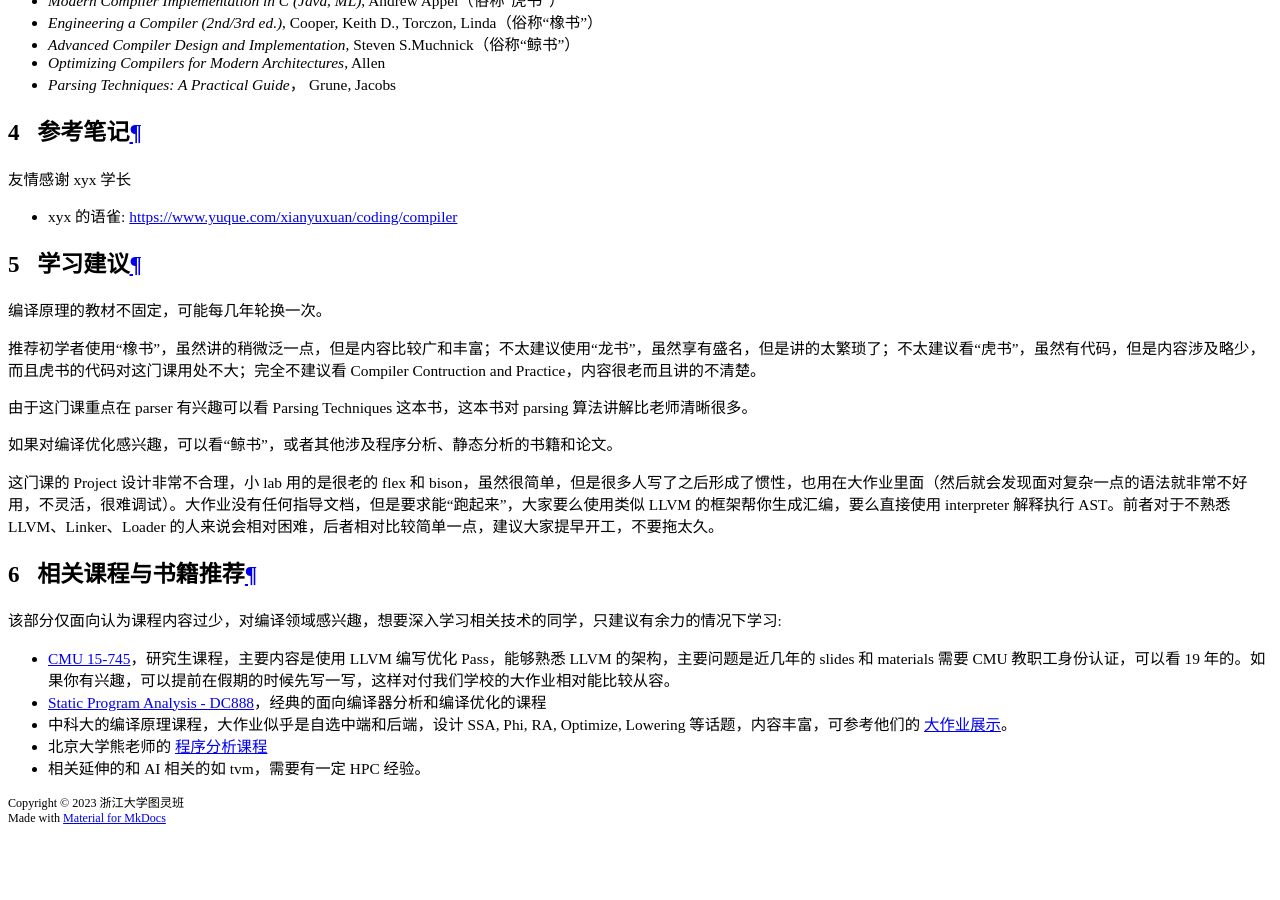
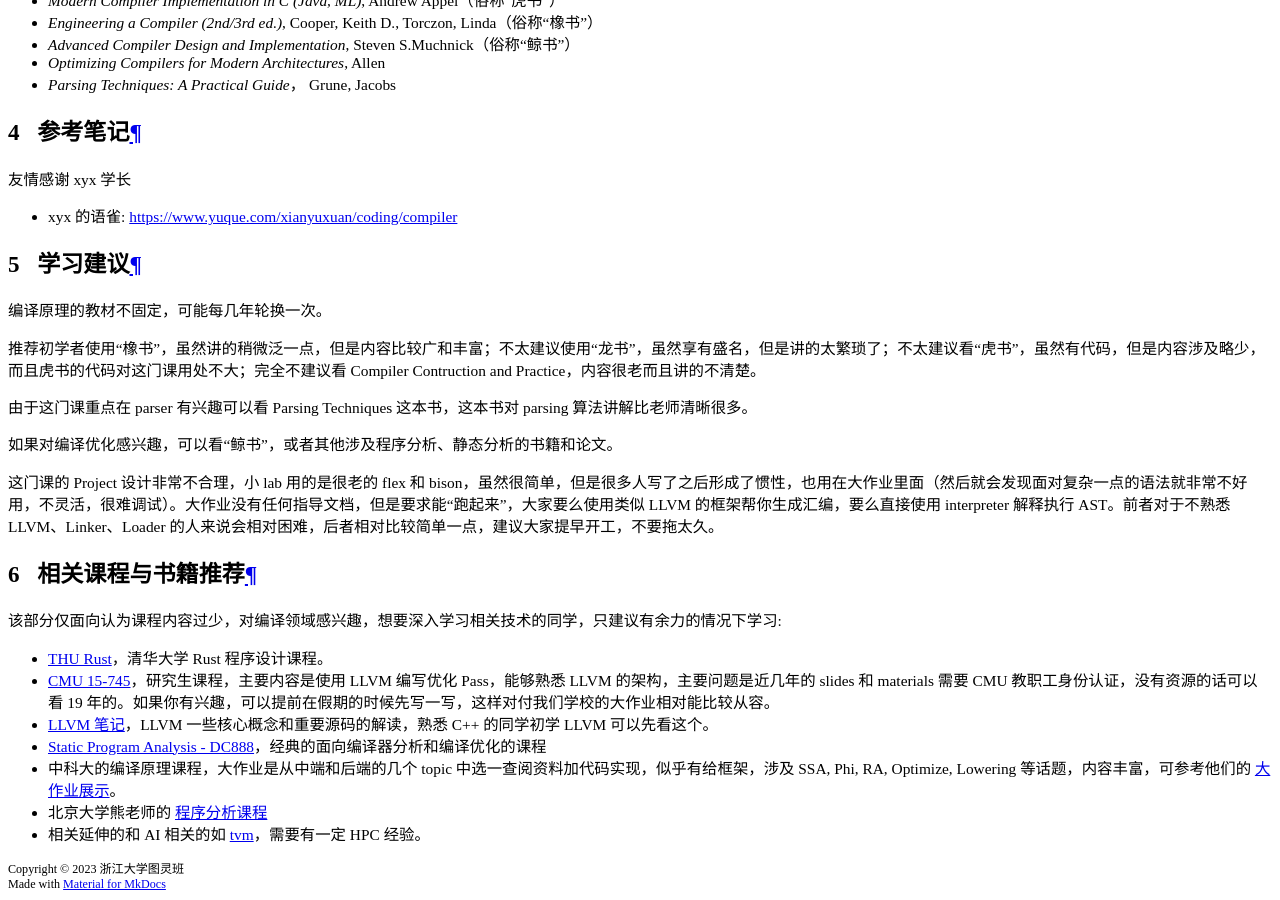
Before and after one commit to ZJU-Turing/TuringCourses, an MkDocs documentation site: the page built from docs/major_mandatory/compilers_principles/index.md, in a window 1280 px wide and 900 px high, scrolled down 17764 px. Built offline with MkDocs 1.6.1 and Material for MkDocs 9.7.7, drawn with Linux system fonts in a browser that asks for light colours; comment, search, counter and statistics services are not loaded; before the commit the page ends 18598 px from its top, so only the background shows below that.

Commit message:
refine docs

```diff
--- a/docs/major_mandatory/compilers_principles/index.md
+++ b/docs/major_mandatory/compilers_principles/index.md
@@ -55,8 +55,10 @@ Project 分两个小 lab 和一个大作业，小 lab 是用 flex 写 tokenzier
 
 该部分仅面向认为课程内容过少，对编译领域感兴趣，想要深入学习相关技术的同学，只建议有余力的情况下学习:
 
-- [CMU 15-745](https://www.cs.cmu.edu/afs/cs/academic/class/15745-s19/www/)，研究生课程，主要内容是使用 LLVM 编写优化 Pass，能够熟悉 LLVM 的架构，主要问题是近几年的 slides 和 materials 需要 CMU 教职工身份认证，可以看 19 年的。如果你有兴趣，可以提前在假期的时候先写一写，这样对付我们学校的大作业相对能比较从容。
+- [THU Rust](https://lab.cs.tsinghua.edu.cn/rust/)，清华大学 Rust 程序设计课程。
+- [CMU 15-745](https://www.cs.cmu.edu/afs/cs/academic/class/15745-s19/www/)，研究生课程，主要内容是使用 LLVM 编写优化 Pass，能够熟悉 LLVM 的架构，主要问题是近几年的 slides 和 materials 需要 CMU 教职工身份认证，没有资源的话可以看 19 年的。如果你有兴趣，可以提前在假期的时候先写一写，这样对付我们学校的大作业相对能比较从容。
+- [LLVM 笔记](https://www.cnblogs.com/Five100Miles/)，LLVM 一些核心概念和重要源码的解读，熟悉 C++ 的同学初学 LLVM 可以先看这个。
 - [Static Program Analysis - DC888](https://homepages.dcc.ufmg.br/~fernando/classes/dcc888/)，经典的面向编译器分析和编译优化的课程
-- 中科大的编译原理课程，大作业似乎是自选中端和后端，设计 SSA, Phi, RA, Optimize, Lowering 等话题，内容丰富，可参考他们的 [大作业展示](https://space.bilibili.com/273391839)。
+- 中科大的编译原理课程，大作业是从中端和后端的几个 topic 中选一查阅资料加代码实现，似乎有给框架，涉及 SSA, Phi, RA, Optimize, Lowering 等话题，内容丰富，可参考他们的 [大作业展示](https://space.bilibili.com/273391839)。
 - 北京大学熊老师的 [程序分析课程](https://xiongyingfei.github.io/SA/2022/main.htm)
-- 相关延伸的和 AI 相关的如 tvm，需要有一定 HPC 经验。
+- 相关延伸的和 AI 相关的如 [tvm](https://tvm.apache.org/)，需要有一定 HPC 经验。
```
